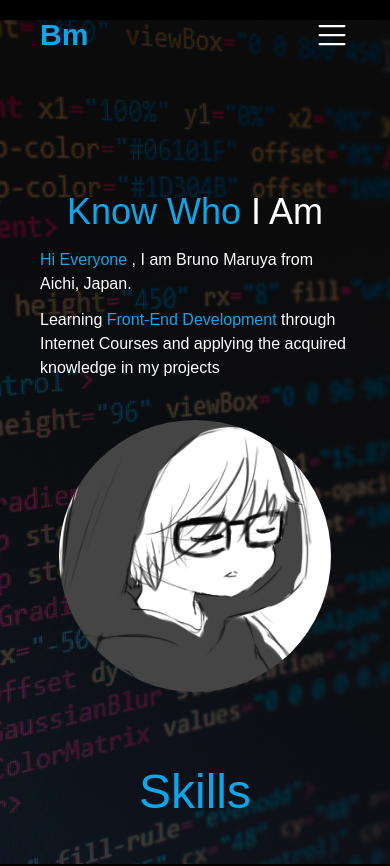
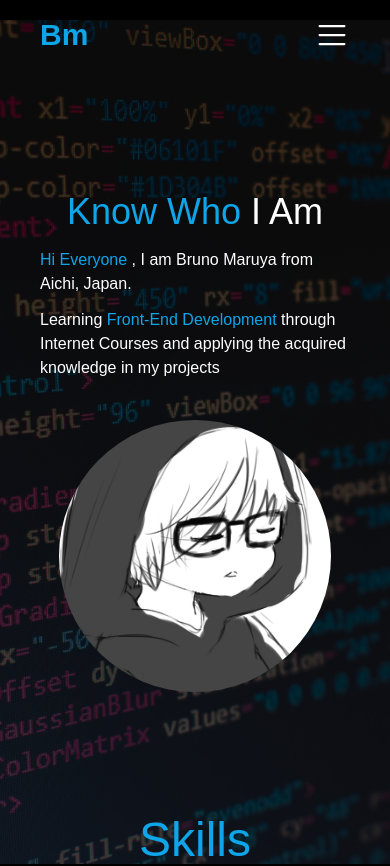
Before and after one commit to brunomaruya/Portfolio, a Next.js app: page /about in a window 390 px wide. Shown: the top 866 px of the page. Built offline with nearby package versions, Linux system fonts and the light colour scheme.

Commit message:
update margins and paddings

```diff
--- a/pages/about.tsx
+++ b/pages/about.tsx
@@ -40,7 +40,7 @@ export default function About() {
             </div>
           </section>
           <section className="w-full   ">
-            <h1 className="text-5xl mt-[-6rem] md:mt-[-10rem] mb-14 flex justify-center">
+            <h1 className="text-5xl mt-[-3rem] md:mt-[-10rem] mb-14 flex justify-center">
               <span className="text-primary-color">Skills</span>
             </h1>
             <div className="flex justify-center flex-wrap gap-x-3 md:gap-x-20 gap-y-10">
--- a/pages/contact.tsx
+++ b/pages/contact.tsx
@@ -123,7 +123,7 @@ export default function Contact() {
         </section>
         <section
           className="bg-gradient-to-b from-gray-800  to-gray-700  relative  w-screen left-[calc(-50vw_+_50%)]
-                                                                              md:w-screen md:right-0 md:left-auto"
+                     pb-5                                                         md:w-screen md:right-0 md:left-auto"
         >
           <Image
             className="w-full h-full object-cover absolute mix-blend-overlay blur-[1.5px]"
--- a/pages/index.tsx
+++ b/pages/index.tsx
@@ -59,7 +59,7 @@ export default function Home() {
               src={profileImg}
             />
           </section>
-          <section className="flex flex-col justify-center items-center mt-20 mb-[-3rem]">
+          <section className="flex flex-col justify-center items-center mt-20 mb-[-8rem] md:mb-[-3rem]">
             <h1 className="text-5xl mb-7">Find Me On</h1>
             <h2 className="text-2xl text-center">
               Feel free to{' '}
```
